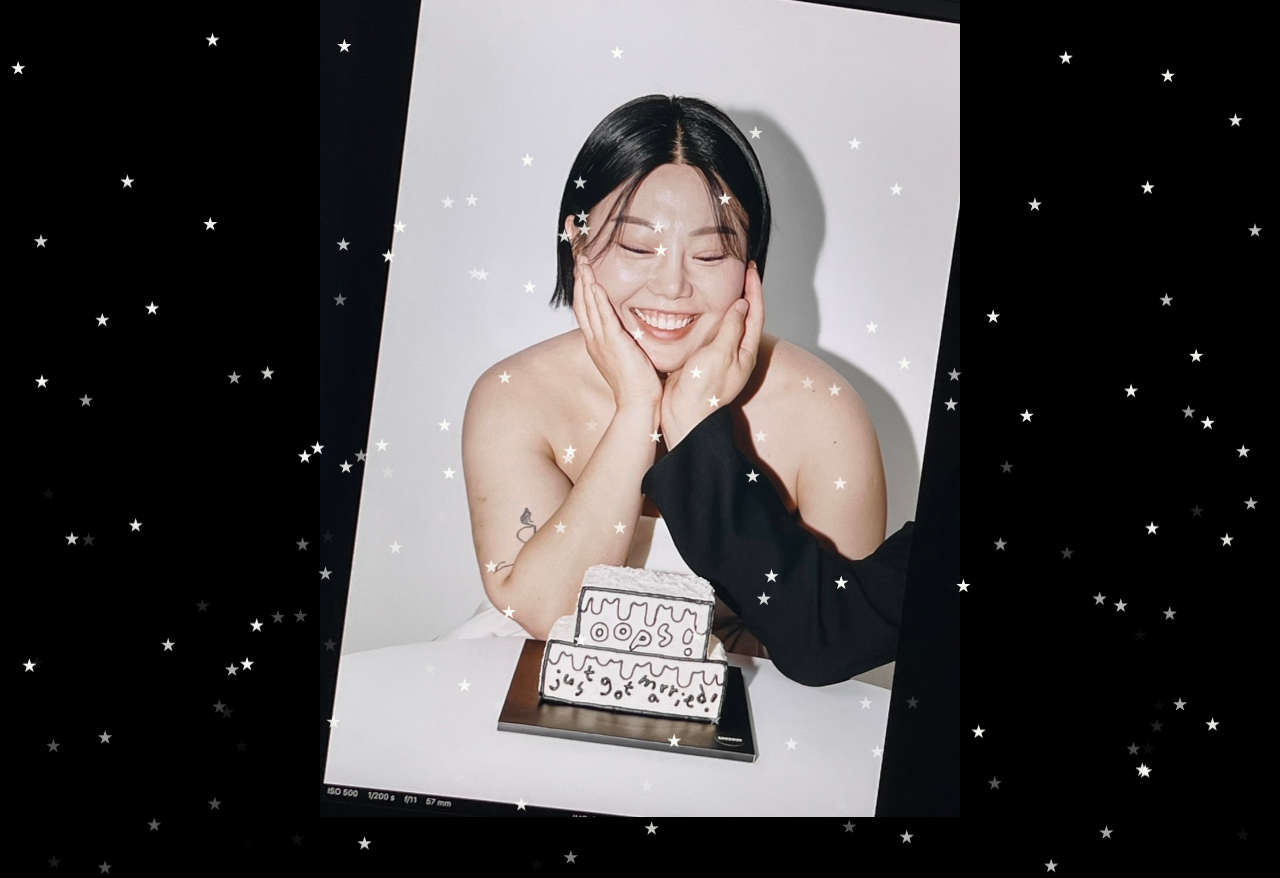
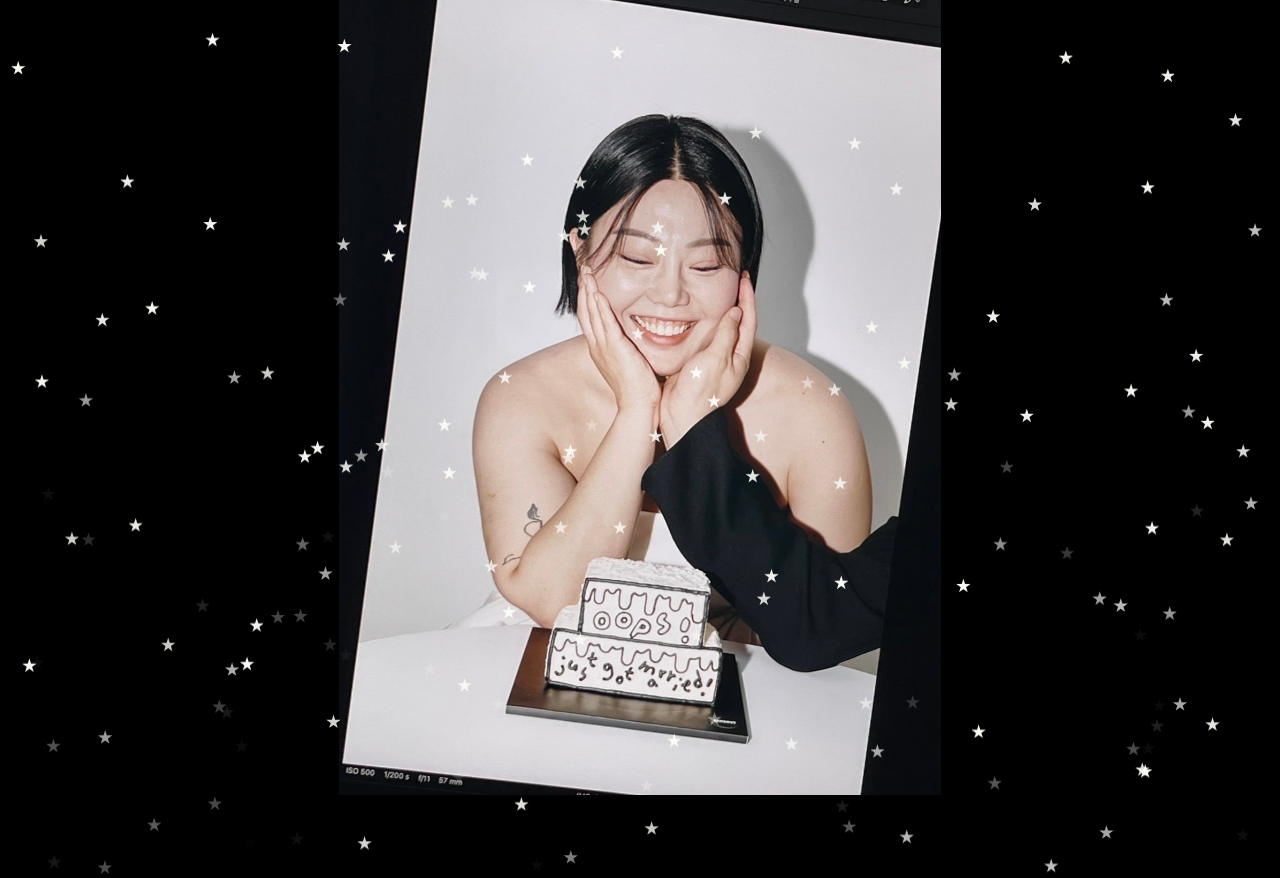
Before and after one commit to namankum/boo, a plain HTML site: page index.html in a window 1280 px wide. Shown: the top 878 px of the page. Drawn offline with Linux system fonts and the light colour scheme.

Commit message:
Update index.html

```diff
--- a/index.html
+++ b/index.html
@@ -45,7 +45,7 @@
             height: 15px; /* 별 크기를 고정 (15px) */
             border-radius: 50%;
             clip-path: polygon(50% 0%, 61% 35%, 98% 35%, 68% 57%, 79% 91%, 50% 70%, 21% 91%, 32% 57%, 2% 35%, 39% 35%);
-            animation: twinkle 36.5s infinite; /* 별 애니메이션 속도를 4초 늦춤 */
+            animation: twinkle 55.10s infinite; /* 별 애니메이션 속도를 4초 늦춤 */
         }
 
         /* 별 반짝이는 애니메이션 */
@@ -66,12 +66,19 @@
             top: 50%;
             left: 50%;
             transform: translate(-50%, -50%);
+            width: 100%; /* 화면 너비에 맞추기 */
+            height: 100%; /* 화면 높이에 맞추기 */
+            display: flex;
+            justify-content: center;
+            align-items: center;
         }
 
         .image-container img {
-            width: 100%; /* 화면 크기에 맞춰 이미지를 반응형으로 설정 */
-            height: auto;
-            max-width: none; /* 최대 너비 제한 없앰 */
+            max-width: 100%; /* 너비를 화면에 맞게 설정 */
+            max-height: 100%; /* 높이를 화면에 맞게 설정 */
+            min-width: 300px; /* 최소 너비 설정 (너무 작게 보이지 않도록) */
+            min-height: 200px; /* 최소 높이 설정 (너무 작게 보이지 않도록) */
+            object-fit: contain; /* 이미지 비율 유지하면서 꽉 차도록 설정 */
         }
     </style>
 </head>
```
